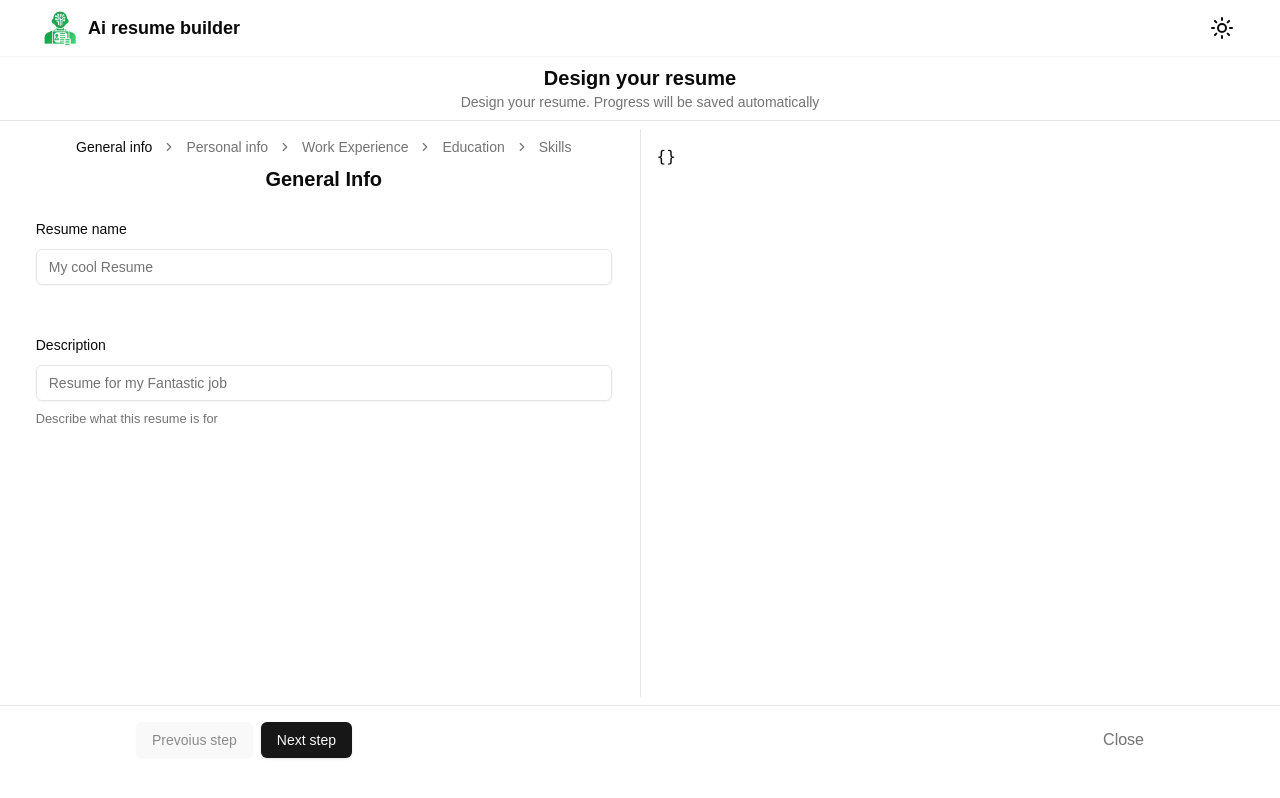
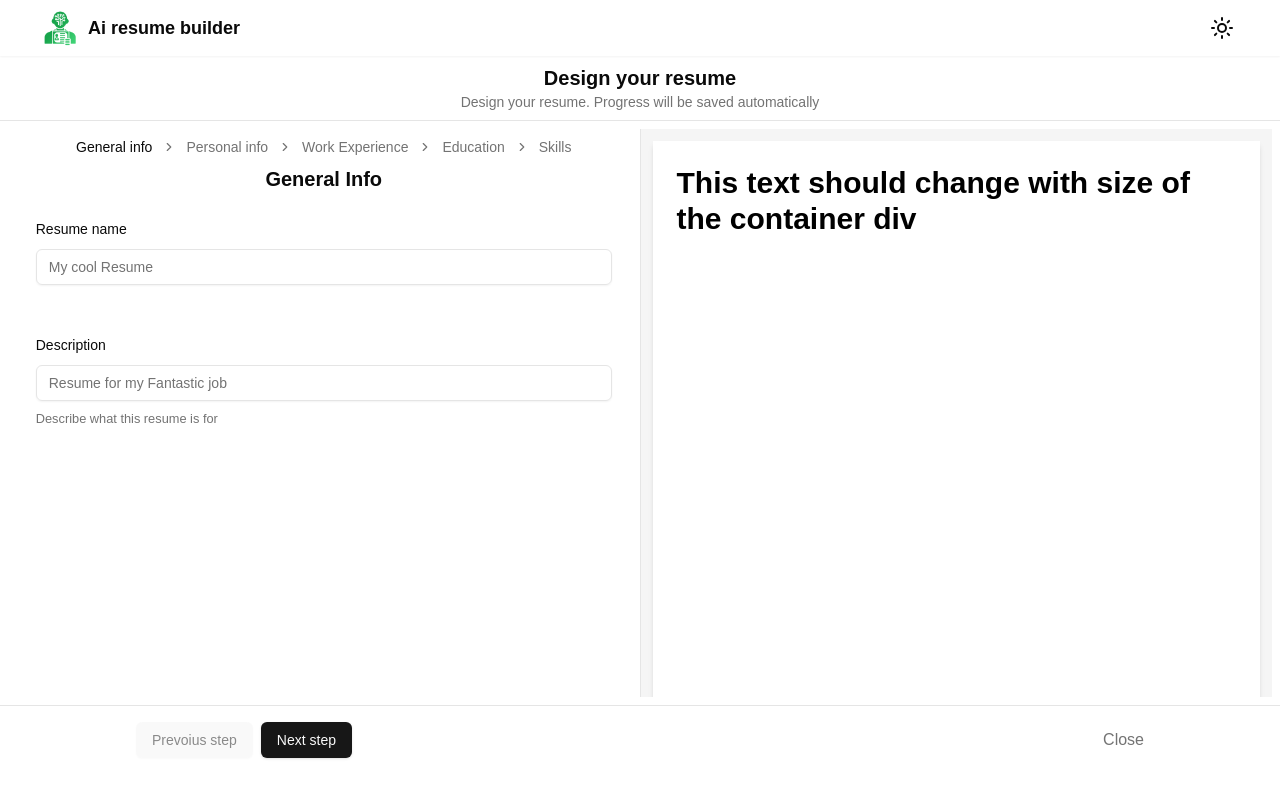
Before and after one commit to geniusmehraan/Ai-resume-builder-next.js-, a Next.js app: page /editor in a window 1280 px wide. Built offline with nearby package versions, Linux system fonts and the light colour scheme.

Commit message:
made new changes and now will work on th resume preview to show the usere how the resune will look like

```diff
--- a/src/app/(main)/editor/ResumeEditor.tsx
+++ b/src/app/(main)/editor/ResumeEditor.tsx
@@ -9,6 +9,7 @@ import Brudscrumb from "./Brudscrumb";
 import Footer from "./Footer";
 import { useState } from "react";
 import { ResumeValues } from "@/lib/validation";
+import ResumePreviewSection from "./ResumePreviewSection";
 
 const ResumeEditor = () => {
   const searchParams = useSearchParams();
@@ -53,9 +54,7 @@ const ResumeEditor = () => {
           )}
         </div>
         <div className="grow border-r"></div>
-        <div className="hidden w-1/2 md:flex overflow-auto no-scrollbar  p-4">
-          <pre>{JSON.stringify(resumeData, null, 1)}</pre>
-        </div>
+        <ResumePreviewSection resumeData={resumeData} setResumeData={setresumeData}></ResumePreviewSection>
       </div>
 
       <Footer currentStep={currentStep} setCurrentStep={setStep} />
--- /dev/null
+++ b/src/app/(main)/editor/ResumePreviewSection.tsx
@@ -0,0 +1,20 @@
+import ResumePreview from "@/components/ResumePreview";
+import { ResumeValues } from "@/lib/validation";
+
+interface ResumePreviewSection {
+  resumeData: ResumeValues;
+  setResumeData: (data: ResumeValues) => void;
+}
+
+const ResumePreviewSection = ({
+  resumeData,
+  setResumeData,
+}: ResumePreviewSection) => {
+  return <div className="hidden w-1/2 md:flex ">
+<div className="flex w-full justify-center overflow-y-auto bg-secondary p-3">
+<ResumePreview resumeData={resumeData} className="max-w-2xl  shadow-md"></ResumePreview>
+</div>
+  </div>;
+};
+
+export default ResumePreviewSection;
--- /dev/null
+++ b/src/components/ResumePreview.tsx
@@ -0,0 +1,17 @@
+import { cn } from "@/lib/utils";
+import { ResumeValues } from "@/lib/validation"
+
+interface ResumePreviewProps {
+  resumeData:ResumeValues;
+  className?:String;
+}
+
+const ResumePreview = ({resumeData,className}:ResumePreviewProps) => {
+  return (
+    <div className={cn("bg-white text-black h-fit w-full aspect-[210/297]",className,)}>
+      <h1 className="p-6 text-3xl font-semibold">This text should change with size of the container div</h1>
+    </div>
+  )
+}
+
+export default ResumePreview
```
